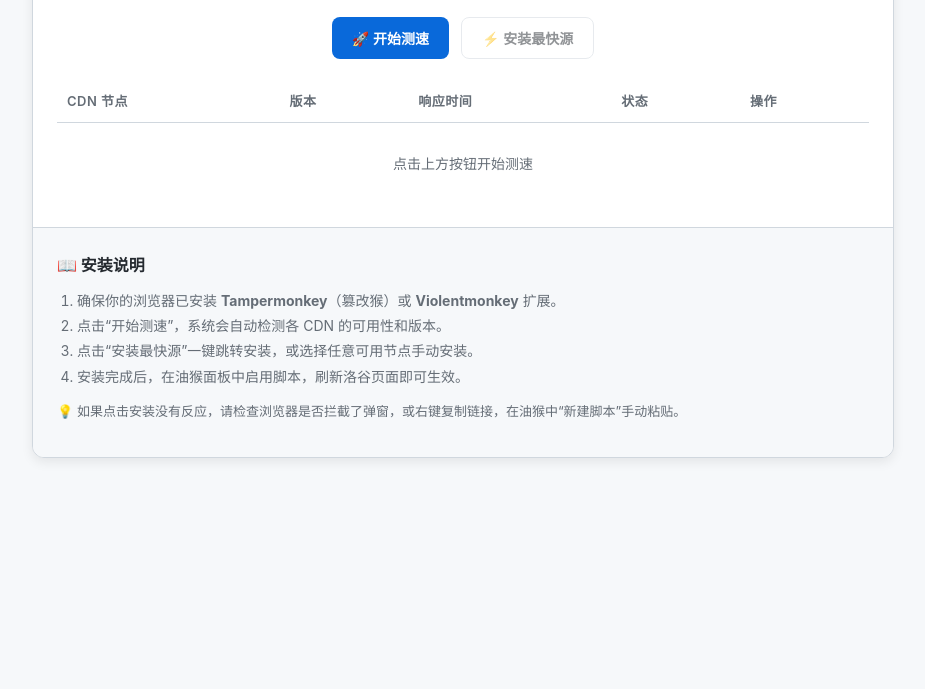
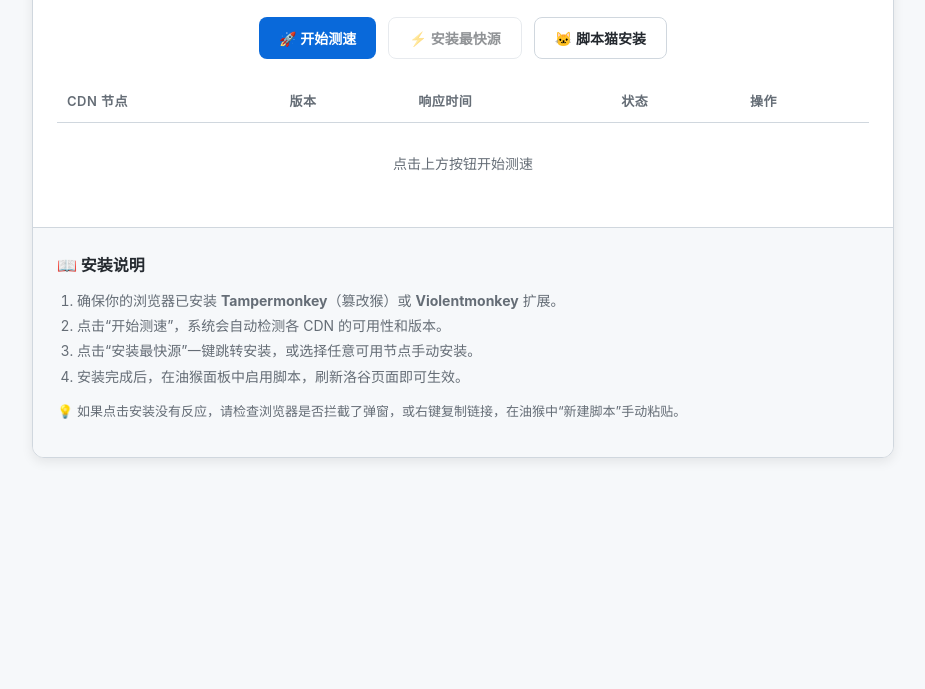
Before and after one commit to cgy6666/luogu-mc-cj, a plain HTML site: page index.html in a window 1280 px wide. Shown: the part 111-800 px from the top of the page, without its empty margins (177-1102 px from the left). Drawn offline with Linux system fonts and the light colour scheme.

Commit message:
Update index.html

```diff
--- a/index.html
+++ b/index.html
@@ -127,6 +127,9 @@
     <div class="actions">
         <button id="testBtn" class="primary" onclick="startTest()">🚀 开始测速</button>
         <button id="installBtn" class="secondary" onclick="installFastest()" disabled>⚡ 安装最快源</button>
+        <a href="https://scriptcat.org/zh-CN/script-show-page/8782" target="_blank" style="text-decoration: none;">
+            <button class="secondary" style="width: 100%;">🐱 脚本猫安装</button>
+        </a>
     </div>
     <div class="table-wrap">
         <table>
```
